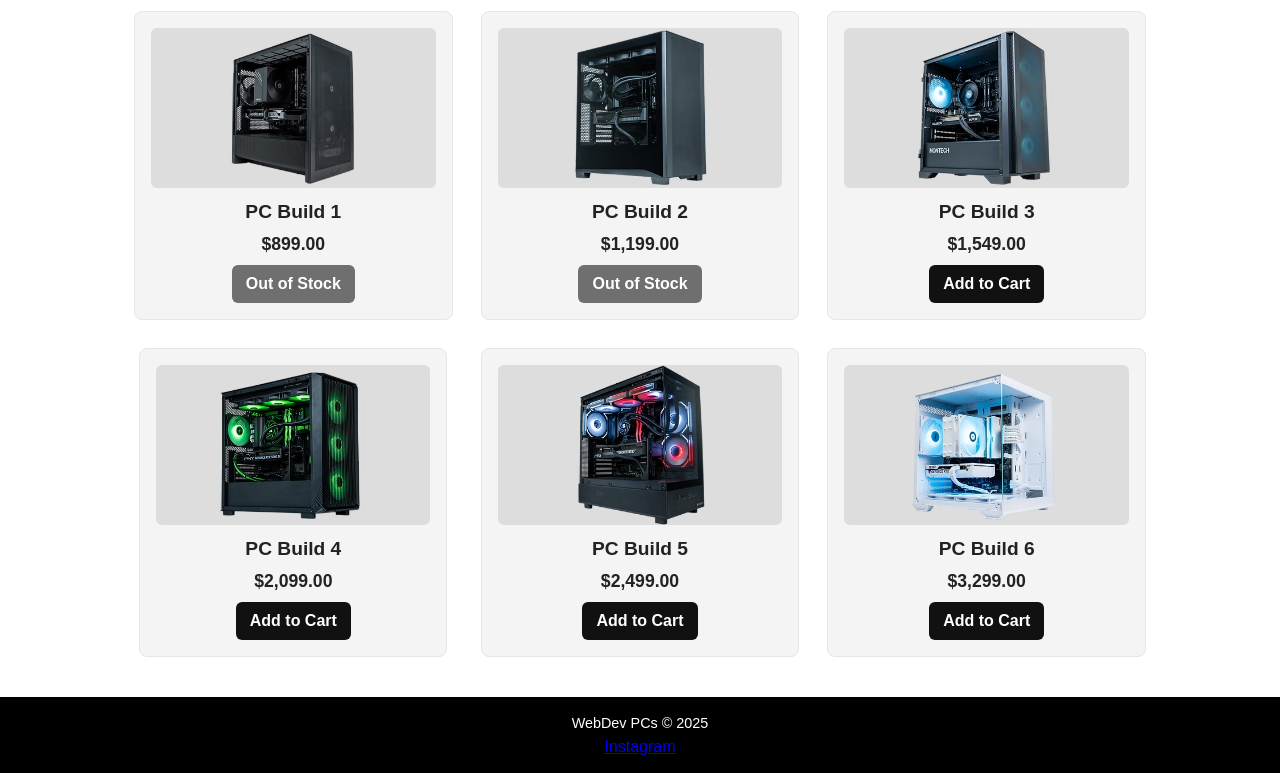
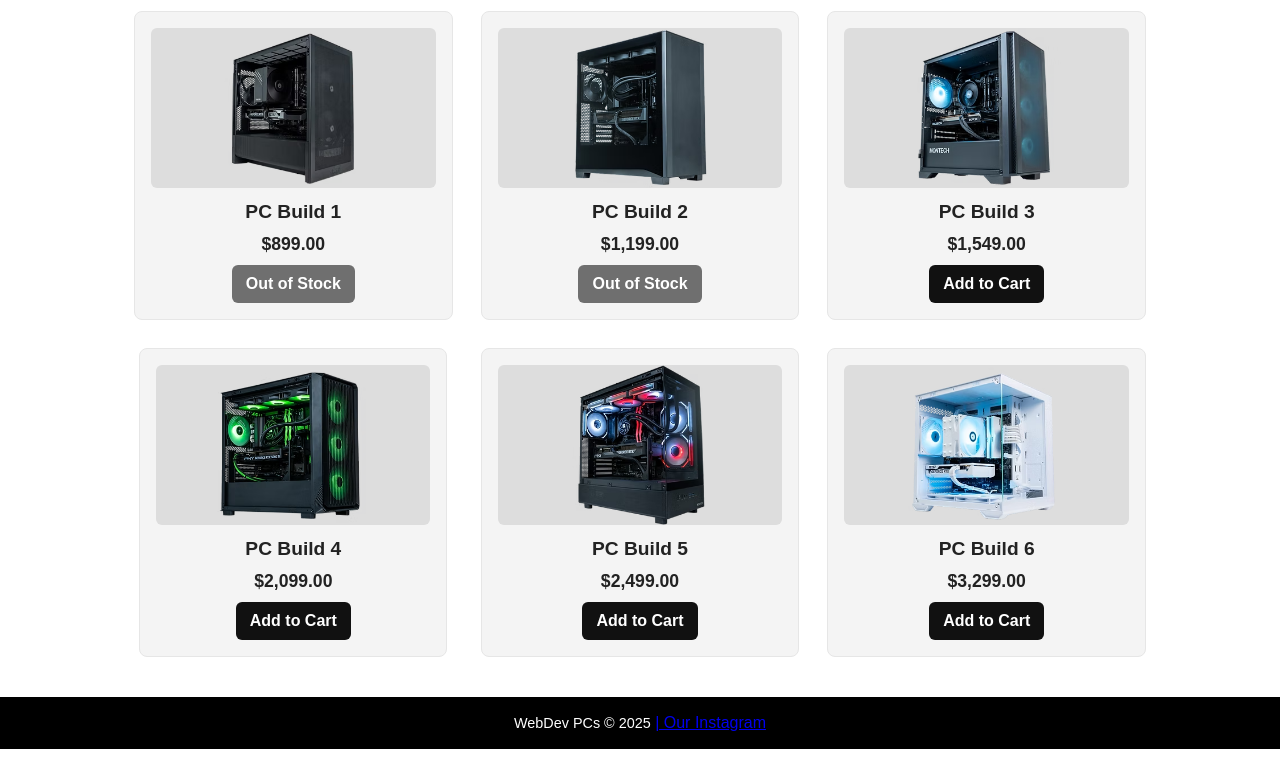
Before and after one commit to rybtemp/webTemp, a plain HTML site: page index.html in a window 1280 px wide. Shown: the part 136-909 px from the top of the page. After the commit the page ends 885 px from the top, so only its background shows below. Drawn offline with Linux system fonts and the light colour scheme.

Commit message:
Update index.html

```diff
--- a/index.html
+++ b/index.html
@@ -72,8 +72,8 @@
   </main>
 
   <footer>
-    <small>WebDev PCs © 2025</small><br>
-    <a href="https://instagram.com" target="_blank" rel="noopener">Instagram</a>
+    <small>WebDev PCs © 2025</small>
+    <a href="https://instagram.com" target="_blank" rel="noopener">| Our Instagram</a>
 </footer>
 
 </body>
```
